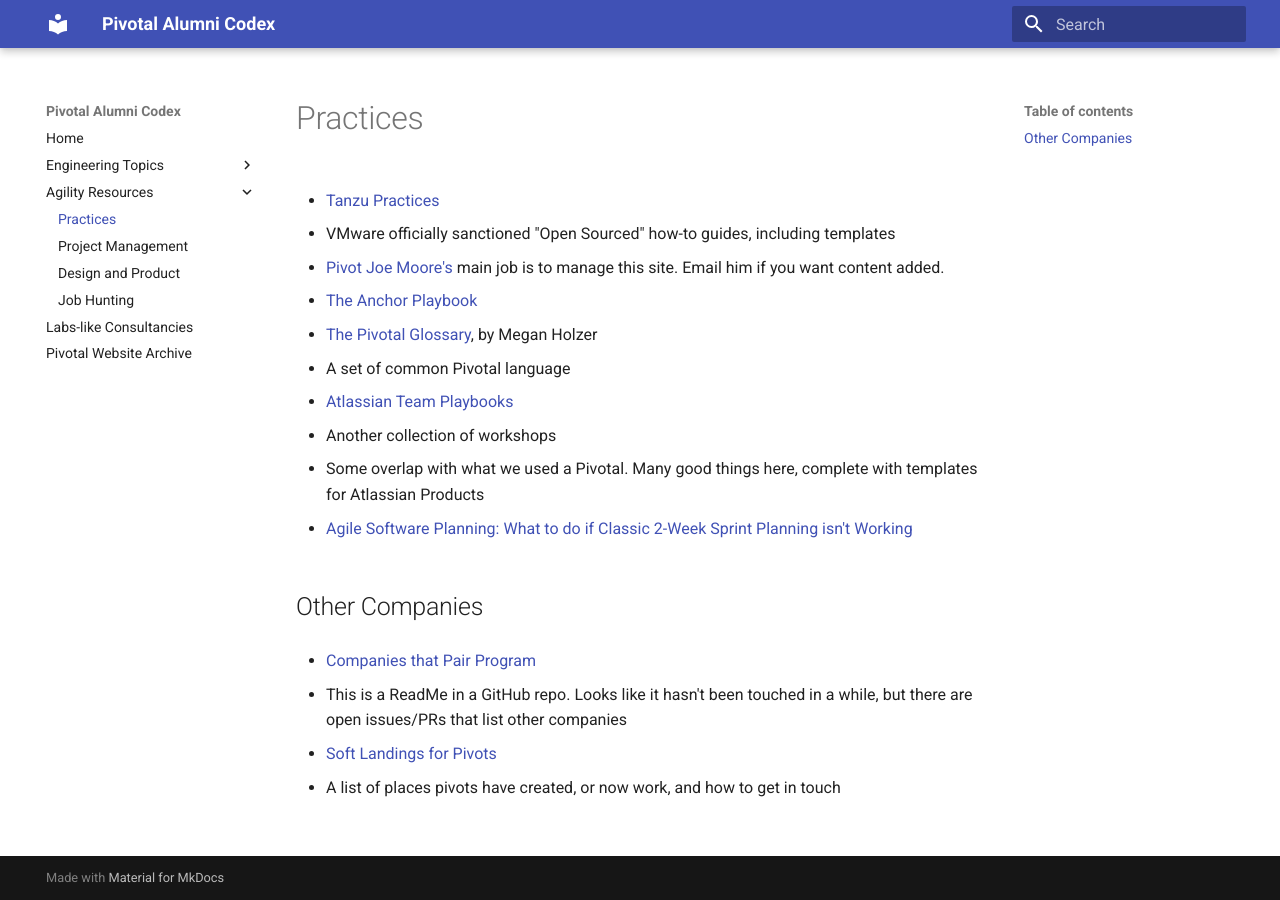
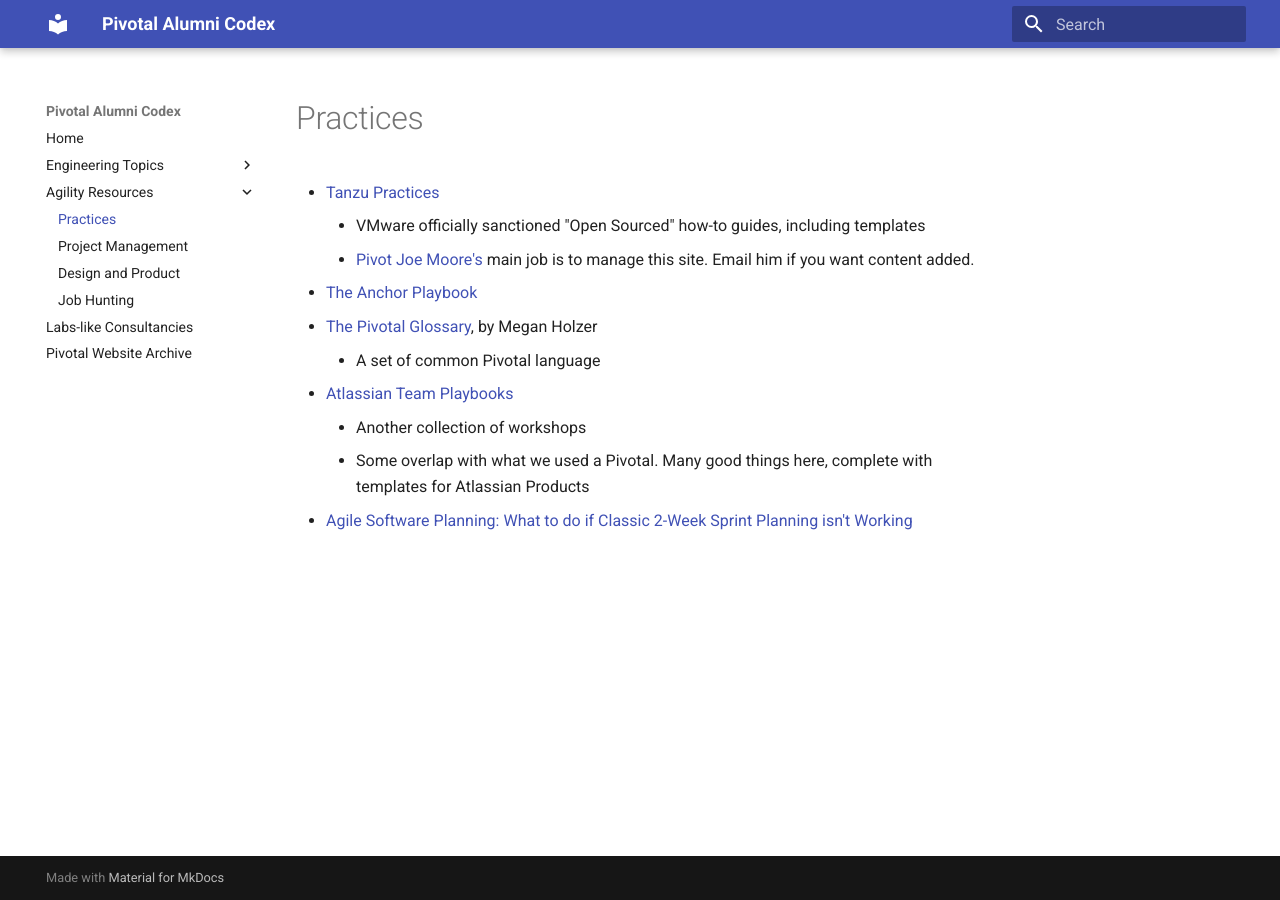
Before and after one commit to alumni-codex/alumni-codex.github.io, an MkDocs documentation site: the page built from docs/agility-resources/practices.md, in a window 1280 px wide. Built offline with MkDocs 1.6.1 and Material for MkDocs 9.7.7, drawn with Linux system fonts in a browser that asks for light colours.

Commit message:
Fixes UL spacing for Practices page. Completes moving the "other companies" to the Job Hunting page

```diff
--- a/docs/agility-resources/practices.md
+++ b/docs/agility-resources/practices.md
@@ -1,36 +1,12 @@
 # Practices
 
 - [Tanzu Practices](https://tanzu.vmware.com/developer/practices/)
-
-  - VMware officially sanctioned "Open Sourced" how-to guides, including
-    templates
-
-  - [Pivot Joe Moore's](mailto:moorejo@vmware.com) main job is to manage this
-    site. Email him if you want content added.
-
-  - [The Anchor Playbook](https://tanzu.vmware.com/developer/learningpaths/anchor-playbook/)
-
-- [The Pivotal Glossary](https://tanzu.vmware.com/content/blog/the-pivotal-glossary),
-  by Megan Holzer
-
-  - A set of common Pivotal language
-
+    - VMware officially sanctioned "Open Sourced" how-to guides, including templates
+    - [Pivot Joe Moore's](mailto:moorejo@vmware.com) main job is to manage this site. Email him if you want content added.
+- [The Anchor Playbook](https://tanzu.vmware.com/developer/learningpaths/anchor-playbook/)
+- [The Pivotal Glossary](https://tanzu.vmware.com/content/blog/the-pivotal-glossary), by Megan Holzer
+    - A set of common Pivotal language
 - [Atlassian Team Playbooks](https://www.atlassian.com/team-playbook/plays)
-
-  - Another collection of workshops
-
-  - Some overlap with what we used a Pivotal. Many good things here, complete
-    with templates for Atlassian Products
-
+    - Another collection of workshops
+    - Some overlap with what we used a Pivotal. Many good things here, complete with templates for Atlassian Products
 - [Agile Software Planning: What to do if Classic 2-Week Sprint Planning isn't Working](https://medium.com/@AdamPiel/agile-software-planning-what-to-do-if-classic-2-week-sprint-planning-isnt-working-for-your-team-c482af31a1f8)
-
-## Other Companies
-
-- [Companies that Pair Program](https://github.com/FionaVoss/we-pair)
-
-  - This is a ReadMe in a GitHub repo. Looks like it hasn't been touched in a
-    while, but there are open issues/PRs that list other companies
-
-- [Soft Landings for Pivots](https://docs.google.com/spreadsheets/d/1SYQTJSsJuA79Y32zpi7qEsN0hgvwnfrFEHbqNbHdI6M/edit#gid=0)
-
-  - A list of places pivots have created, or now work, and how to get in touch
```
Also changed, not shown: docs/agility-resources/job_hunting.md (+3 -1 lines).
